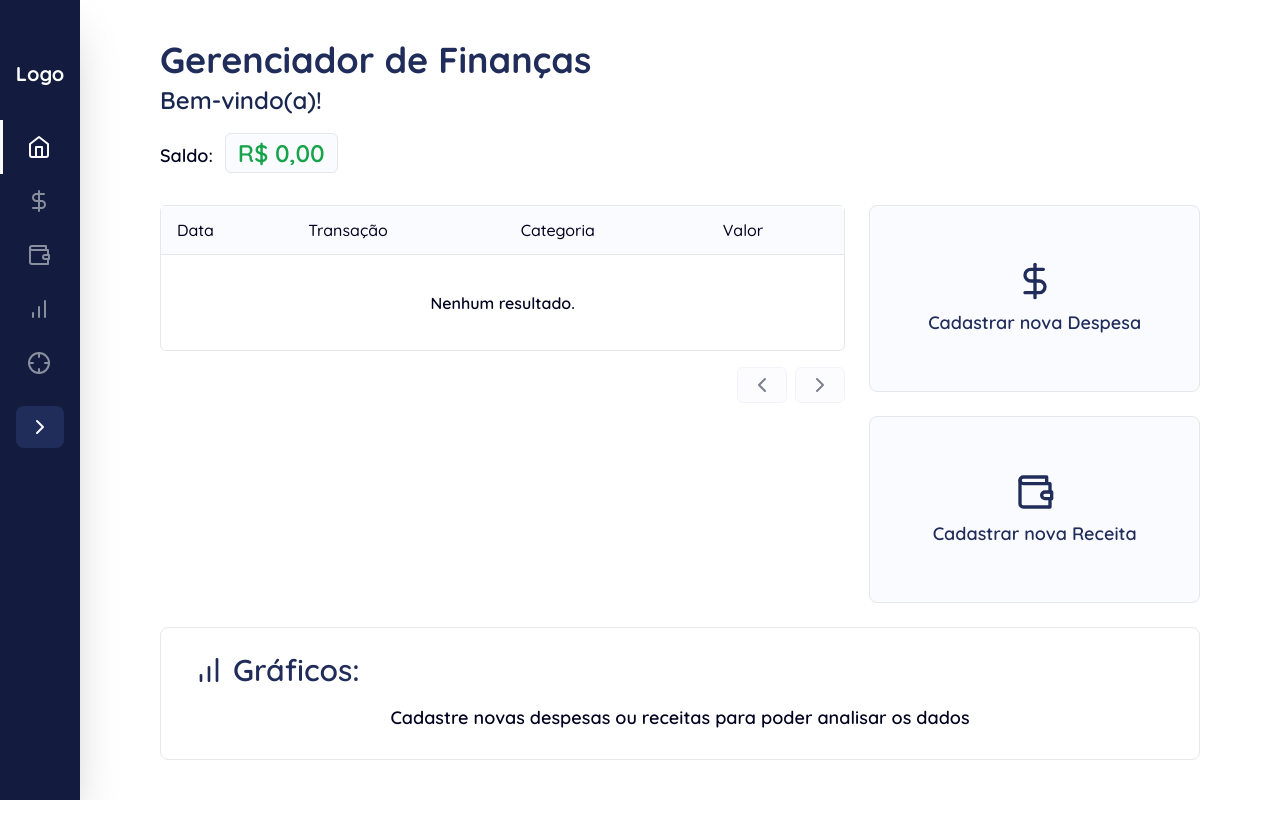
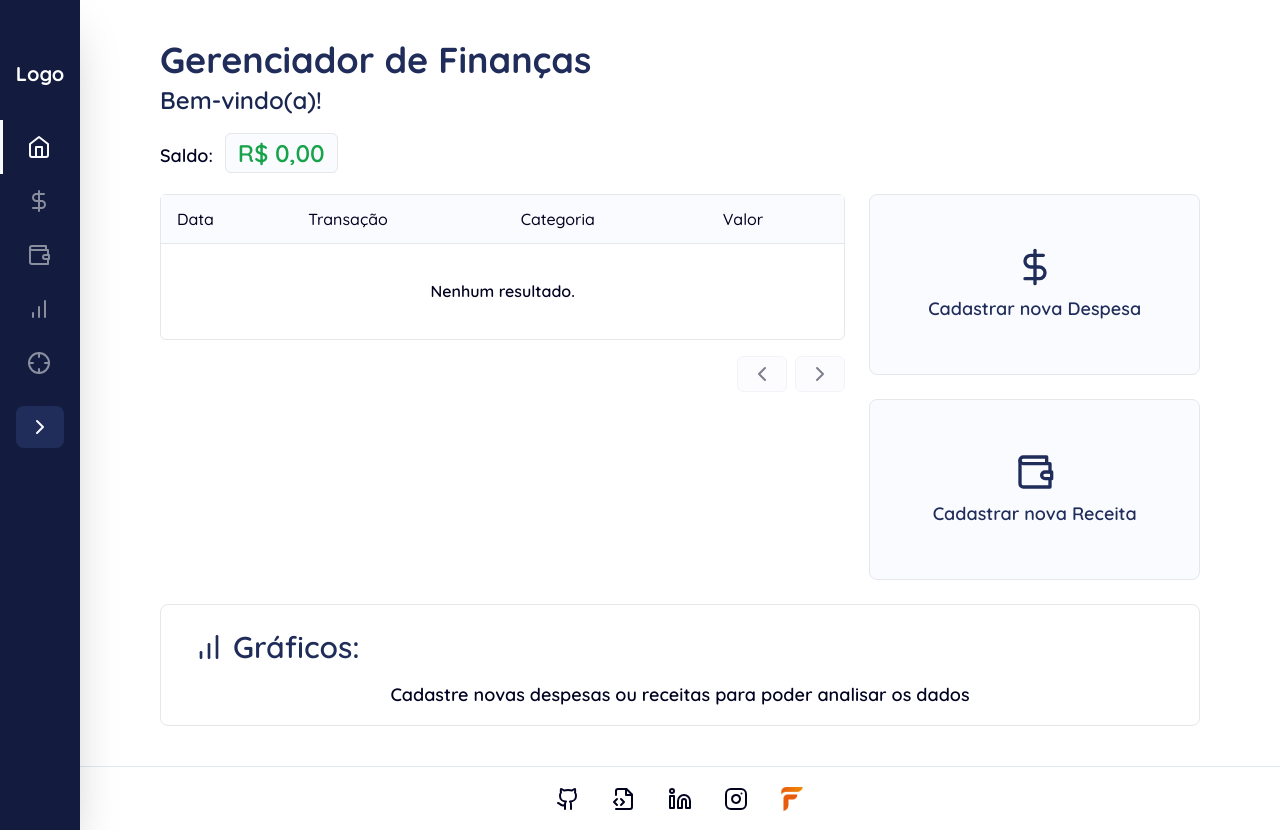
Before and after one commit to kellcrivelaroo/gerenciador-financas, a Next.js app: page / in a window 1280 px wide. Before the commit the page ends 800 px from the top, so only its background shows below. Built offline with nearby package versions, Linux system fonts and the light colour scheme.

Commit message:
feat: footer

```diff
--- a/src/app/layout.tsx
+++ b/src/app/layout.tsx
@@ -2,6 +2,7 @@ import Navigation from '@/components/navigation/Navigation'
 import './globals.css'
 import type { Metadata } from 'next'
 import { Quicksand } from 'next/font/google'
+import Footer from '@/components/Footer'
 
 const quicksand = Quicksand({ subsets: ['latin'] })
 
@@ -22,7 +23,10 @@ export default function RootLayout({
         className={`${quicksand.className} text-blue-900 flex font-semibold text-lg`}
       >
         <Navigation />
-        {children}
+        <div className="flex flex-col min-h-screen justify-between w-full">
+          {children}
+          <Footer />
+        </div>
       </body>
     </html>
   )
--- /dev/null
+++ b/src/components/Footer.tsx
@@ -0,0 +1,50 @@
+import { Github, Instagram, Linkedin, FileCode2 } from 'lucide-react'
+import flame from '@/public/flame-logo.svg'
+import Image from 'next/image'
+
+export default function Footer() {
+  return (
+    <div className="pl-[60px] lg:pl-0 flex border-t border-border justify-center h-16 gap-8 items-center text-700">
+      <a
+        href="https://github.com/kellcrivelaroo"
+        target="_blank"
+        rel="noreferrer"
+        className="transition-colors duration-300 hover:text-blue-500"
+      >
+        <Github />
+      </a>
+      <a
+        href="https://kellcrivelaro.com.br"
+        target="_blank"
+        rel="noreferrer"
+        className="transition-colors duration-300 hover:text-blue-500"
+      >
+        <FileCode2 />
+      </a>
+      <a
+        href="https://www.linkedin.com/in/kellcrivelaro"
+        target="_blank"
+        rel="noreferrer"
+        className="transition-colors duration-300 hover:text-blue-500"
+      >
+        <Linkedin />
+      </a>
+      <a
+        href="https://instagram.com/kellcrivelaro"
+        target="_blank"
+        rel="noreferrer"
+        className="transition-colors duration-300 hover:text-blue-500"
+      >
+        <Instagram />
+      </a>
+      <a href="https://flametecnologia.com.br" target="_blank" rel="noreferrer">
+        <Image
+          src={flame}
+          alt="Flame Tecnologia"
+          width={24}
+          className="hover:brightness-125 transition-all duration-300"
+        />
+      </a>
+    </div>
+  )
+}
```
Also changed, not shown: src/public/flame-logo.svg (added).
